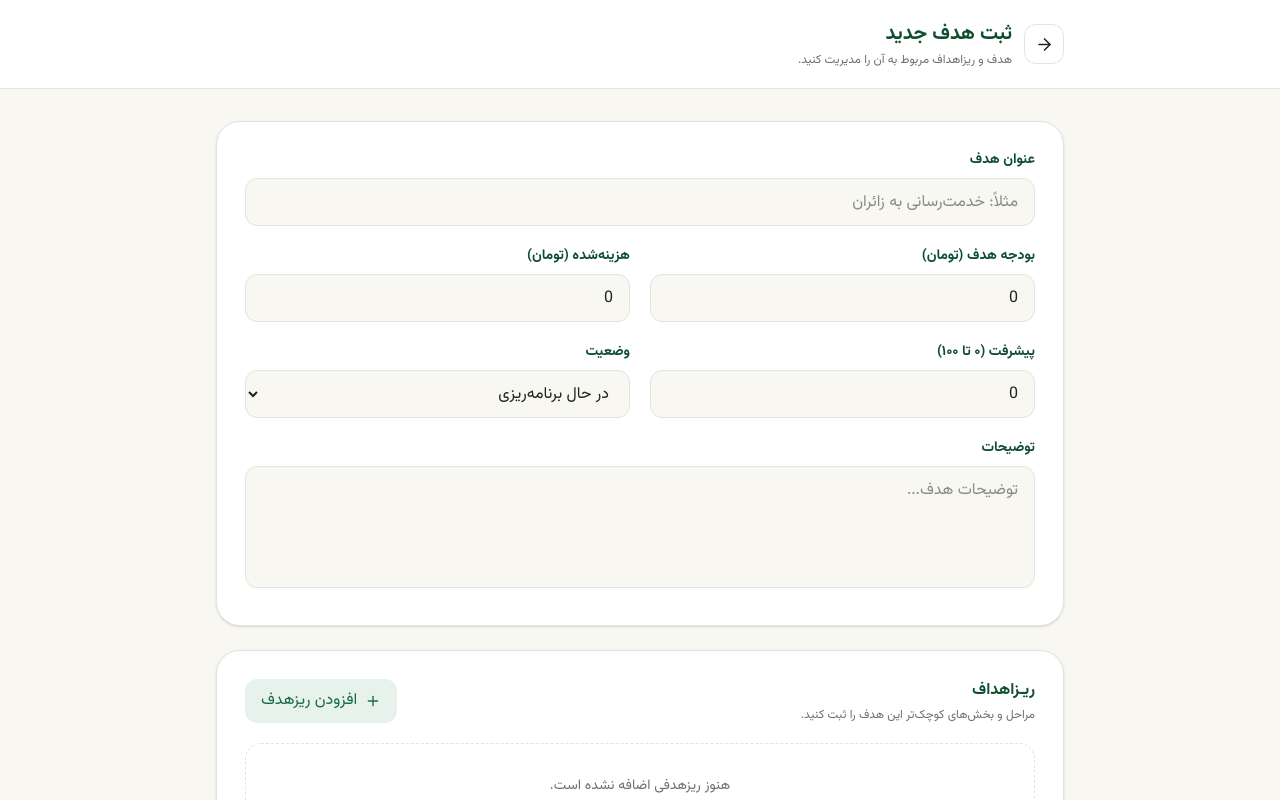
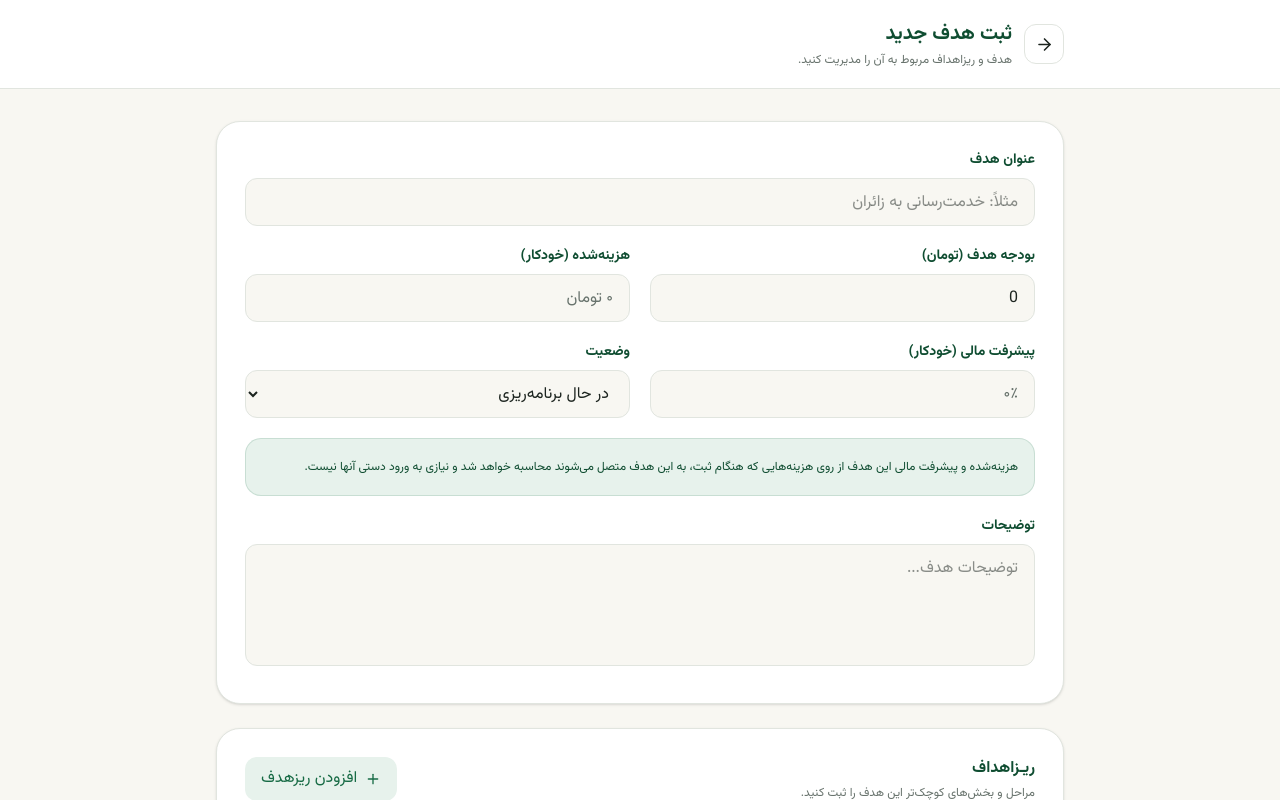
Before and after one commit to tusanbot/mokeb, a Next.js app: page /admin/goals/new in a window 1280 px wide. Shown: the top 800 px of the page. Built offline with nearby package versions, Linux system fonts and the light colour scheme.

Commit message:
refactor: calculate goal financial progress automatically

```diff
--- a/components/admin/GoalForm.tsx
+++ b/components/admin/GoalForm.tsx
@@ -59,13 +59,9 @@ export default function GoalForm({ mode, goalId, initial }: GoalFormProps) {
 
         const cleanTitle = title.trim();
         const goalBudget = Number(budget);
-        const goalSpent = Number(spent);
-        const goalProgress = Number(progress);
 
         if (!cleanTitle) return setError("عنوان هدف را وارد کنید.");
         if (!Number.isFinite(goalBudget) || goalBudget < 0) return setError("بودجه هدف نامعتبر است.");
-        if (!Number.isFinite(goalSpent) || goalSpent < 0) return setError("مبلغ هزینه‌شده نامعتبر است.");
-        if (!Number.isInteger(goalProgress) || goalProgress < 0 || goalProgress > 100) return setError("پیشرفت باید بین ۰ تا ۱۰۰ باشد.");
 
         const cleanedSubGoals = subGoals
             .filter((item) => item.title.trim())
@@ -96,8 +92,6 @@ export default function GoalForm({ mode, goalId, initial }: GoalFormProps) {
                         title: cleanTitle,
                         description: description.trim(),
                         budget: goalBudget,
-                        spent: goalSpent,
-                        progress: goalProgress,
                         status,
                     })
                     .select("id")
@@ -108,14 +102,14 @@ export default function GoalForm({ mode, goalId, initial }: GoalFormProps) {
             } else {
                 if (!currentGoalId) throw new Error("شناسه هدف مشخص نیست.");
 
+                // spent و progress مالی عمداً اینجا تغییر داده نمی‌شوند.
+                // این دو مقدار توسط تراکنش‌های هزینه و trigger دیتابیس محاسبه می‌شوند.
                 const { error } = await supabase
                     .from("goals")
                     .update({
                         title: cleanTitle,
                         description: description.trim(),
                         budget: goalBudget,
-                        spent: goalSpent,
-                        progress: goalProgress,
                         status,
                     })
                     .eq("id", currentGoalId);
@@ -177,8 +171,27 @@ export default function GoalForm({ mode, goalId, initial }: GoalFormProps) {
                         <div className="grid gap-5 sm:grid-cols-2">
                             <Field label="عنوان هدف" value={title} onChange={setTitle} placeholder="مثلاً: خدمت‌رسانی به زائران" className="sm:col-span-2" />
                             <Field label="بودجه هدف (تومان)" value={budget} onChange={setBudget} type="number" />
-                            <Field label="هزینه‌شده (تومان)" value={spent} onChange={setSpent} type="number" />
-                            <Field label="پیشرفت (۰ تا ۱۰۰)" value={progress} onChange={setProgress} type="number" min={0} max={100} />
+
+                            <div>
+                                <label className="mb-2 block text-sm font-bold text-[var(--primary-dark)]">هزینه‌شده (خودکار)</label>
+                                <input
+                                    type="text"
+                                    value={`${Number(spent).toLocaleString("fa-IR")} تومان`}
+                                    disabled
+                                    className="h-12 w-full rounded-xl border border-[var(--border)] bg-[var(--background)] px-4 text-sm text-[var(--muted)] outline-none"
+                                />
+                            </div>
+
+                            <div>
+                                <label className="mb-2 block text-sm font-bold text-[var(--primary-dark)]">پیشرفت مالی (خودکار)</label>
+                                <input
+                                    type="text"
+                                    value={`${Number(progress).toLocaleString("fa-IR")}٪`}
+                                    disabled
+                                    className="h-12 w-full rounded-xl border border-[var(--border)] bg-[var(--background)] px-4 text-sm text-[var(--muted)] outline-none"
+                                />
+                            </div>
+
                             <div>
                                 <label className="mb-2 block text-sm font-bold text-[var(--primary-dark)]">وضعیت</label>
                                 <select value={status} onChange={(e) => setStatus(e.target.value as typeof status)} className="h-12 w-full rounded-xl border border-[var(--border)] bg-[var(--background)] px-4 text-sm outline-none focus:border-[var(--primary)]">
@@ -187,6 +200,11 @@ export default function GoalForm({ mode, goalId, initial }: GoalFormProps) {
                                     <option value="completed">تکمیل شده</option>
                                 </select>
                             </div>
+
+                            <div className="rounded-2xl border border-[var(--primary)]/15 bg-[var(--primary-light)] p-4 text-xs leading-6 text-[var(--primary-dark)] sm:col-span-2">
+                                هزینه‌شده و پیشرفت مالی این هدف از روی هزینه‌هایی که هنگام ثبت، به این هدف متصل می‌شوند محاسبه خواهد شد و نیازی به ورود دستی آنها نیست.
+                            </div>
+
                             <div className="sm:col-span-2">
                                 <label className="mb-2 block text-sm font-bold text-[var(--primary-dark)]">توضیحات</label>
                                 <textarea value={description} onChange={(e) => setDescription(e.target.value)} rows={4} className="w-full resize-none rounded-xl border border-[var(--border)] bg-[var(--background)] px-4 py-3 text-sm leading-7 outline-none focus:border-[var(--primary)]" placeholder="توضیحات هدف..." />
```
